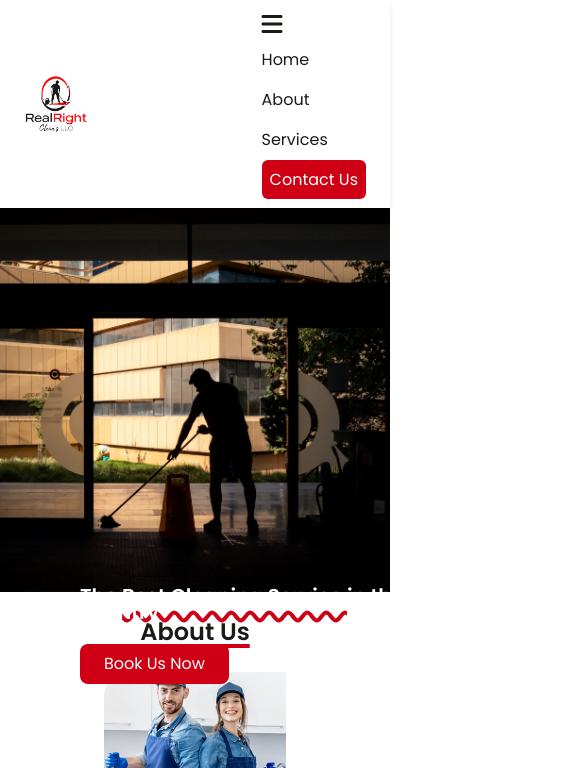
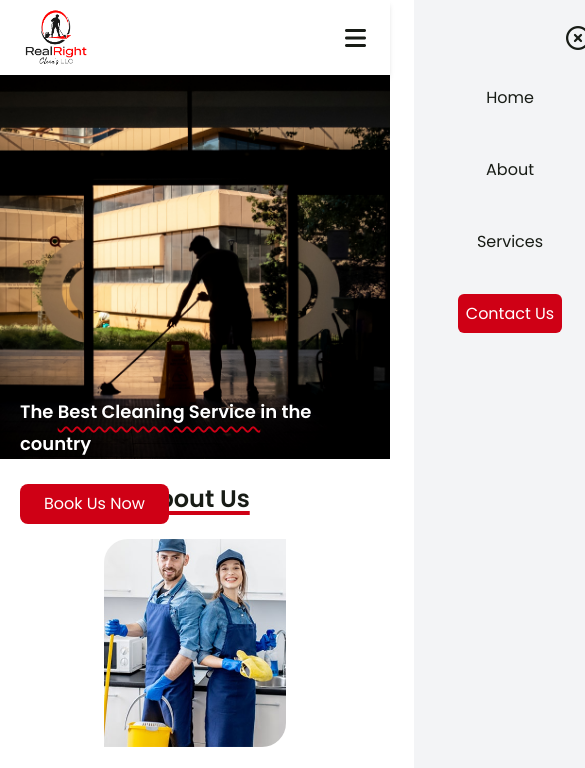
Before and after one commit to sabinbaniya/realright, a plain HTML site: page index.html in a window 390 px wide. Both pictures are taken after a click on the icon 355 px from the left and 37 px from the top of the page. Shown: the top 768 px of the page, 585 px wide, since content can reach past the window. Drawn offline with nearby package versions, Linux system fonts and the light colour scheme.

Commit message:
Mobile menu

```diff
--- a/assets/js/main.js
+++ b/assets/js/main.js
@@ -4,21 +4,20 @@ document.getElementById("year").innerText = year;
 
 //for menu
 const icon = document.getElementById("icon");
+const close = document.getElementById("close");
 const menu = document.getElementById("menu");
 const overlay = document.getElementById("overlay");
 
+function closeMenu() {
+  menu.classList.remove("-right-6");
+  menu.classList.add("-right-60");
+}
+
 icon.addEventListener("click", () => {
-  menu.classList.toggle("hidden");
-  overlay.classList.toggle("hidden");
-  // menu.classList.toggle("absolute");
-  // menu.classList.toggle("p-4");
-  // menu.classList.toggle("bg-gray-50");
-  // menu.classList.toggle("top-1/2");
-  // menu.classList.toggle("left-1/2");
-  // menu.classList.toggle("-translate-x-1/2");
-  // menu.classList.toggle("translate-y-1/2");
-  // menu.classList.toggle("text-center");
+  menu.classList.add("-right-6");
 });
+
+close.addEventListener("click", closeMenu);
 
 /* Testimonial Scroll start */
 const testimonial = document.querySelectorAll(".testimonial");
--- a/assets/styles/style.css
+++ b/assets/styles/style.css
@@ -1,5 +1,20 @@
+*,
+*::before,
+*::after {
+  box-sizing: border-box;
+}
+body {
+  font-family: "Poppins", sans-serif;
+  scroll-behavior: smooth;
+  overflow-x: hidden;
+}
+
 .hover-black:hover {
   color: black;
+}
+
+#menu {
+  transition: right 0.2s ease-in-out;
 }
 
 .visible-testimonial {
--- a/index.html
+++ b/index.html
@@ -49,52 +49,73 @@
     <link rel="stylesheet" href="./assets/styles/style.css" />
     <script src="./assets/js/main.js" defer></script>
   </head>
-  <body
-    style="
-      font-family: 'Poppins', sans-serif;
-      scroll-behavior: smooth;
-      overflow-x: hidden;
-    "
-    class="text-[#181c16]"
-  >
+  <body class="text-[#181c16]">
     <!-- navbar -->
     <nav class="flex px-4 justify-between items-center py-2 shadow-md bg-white">
       <div>
         <img src="./assets/images/logo.png" alt="Real Right" class="w-16" />
       </div>
       <div class="relative">
-        <i class="fas fa-bars text-2xl sm:hidden" id="icon"></i>
+        <i class="fas fa-bars text-2xl sm:hidden cursor-pointer" id="icon"></i>
 
-        <ul class="sm:flex sm:space-x-4 hidden" id="menu">
+        <!-- desktop only menu -->
+
+        <ul class="sm:flex sm:space-x-4 hidden">
           <li class="py-2">
-            <a href="#home"> Home</a>
+            <a href="#home" class="hover:text-[#cf0015]"> Home</a>
           </li>
           <li class="py-2">
-            <a href="#about"> About</a>
+            <a href="#about" class="hover:text-[#cf0015]"> About</a>
           </li>
           <li class="py-2">
-            <a href="#services"> Services</a>
+            <a href="#services" class="hover:text-[#cf0015]"> Services</a>
           </li>
           <li class="py-2">
-            <a href="#contact" class="bg-[#cf0015] p-2 rounded-md text-white">
+            <a
+              href="#contact"
+              class="hover:text-[#cf0015] bg-[#cf0015] p-2 rounded-md text-white"
+            >
               Contact Us</a
             >
           </li>
         </ul>
 
-        <div class="bg-red-100 w-40 h-screen absolute bottom-96">
+        <!-- desktop only menu -->
+
+        <!-- mobile only menu -->
+        <div
+          class="bg-gray-100 w-48 text-center h-screen absolute -top-6 -right-60 z-50"
+          id="menu"
+        >
+          <div class="flex justify-end h-8 pb-4 mb-8">
+            <i
+              class="far fa-times-circle mr-4 mt-4 cursor-pointer text-2xl"
+              id="close"
+            ></i>
+          </div>
           <ul class="sm:flex sm:space-x-4" id="menu">
-            <li class="py-2">
-              <a href="#home" class="hover:text-[#cf0015]"> Home</a>
+            <li class="py-4">
+              <a onClick="closeMenu()" href="#home" class="hover:text-[#cf0015]">
+                Home</a
+              >
             </li>
-            <li class="py-2">
-              <a href="#about" class="hover:text-[#cf0015]"> About</a>
+            <li class="py-4">
+              <a onClick="closeMenu()" href="#about" class="hover:text-[#cf0015]">
+                About</a
+              >
             </li>
-            <li class="py-2">
-              <a href="#services" class="hover:text-[#cf0015]"> Services</a>
+            <li class="py-4">
+              <a
+                onClick="closeMenu()"
+                href="#services"
+                class="hover:text-[#cf0015]"
+              >
+                Services</a
+              >
             </li>
-            <li class="py-2">
+            <li class="py-4">
               <a
+                onClick="closeMenu()"
                 href="#contact"
                 class="bg-[#cf0015] p-2 rounded-md text-white hover:bg-[#cf0010]"
               >
@@ -103,6 +124,7 @@
             </li>
           </ul>
         </div>
+        <!-- mobile only menu -->
       </div>
     </nav>
     <!-- navbar finished -->
@@ -111,13 +133,15 @@
       class="bg-[url('./assets/images/home.jpg')] h-96 bg-cover bg-no-repeat bg-center sm:h-[70vh] lg:h-[90vh]"
       id="home"
     >
-      <div class="w-11/12 mx-auto absolute bottom-40 left-20">
+      <div
+        class="w-11/12 mx-auto absolute left-5 lg:bottom-40 lg:left-20 bottom-80 sm:left-20"
+      >
         <h1
-          class="text-xl font-semibold mb-4 text-white lg:text-5xl max-w-2xl leading-4"
+          class="text-lg sm:text-3xl max-w-xs font-semibold mb-4 text-white lg:text-5xl lg:max-w-2xl leading-8"
         >
           The
           <span
-            class="underline decoration-wavy decoration-4 decoration-[#cf0015] underline-offset-8"
+            class="underline decoration-wavy lg:decoration-4 decoration-2 decoration-[#cf0015] underline-offset-8"
             >Best Cleaning Service </span
           >in the country
         </h1>
@@ -223,12 +247,14 @@
       >
         Contact Us
       </h3>
-      <div class="flex w-11/12 mx-auto items-center justify-around">
-        <div class="basis-1/2">
+      <div
+        class="lg:flex lg:w-11/12 lg:mx-auto lg:items-center lg:justify-around"
+      >
+        <div class="basis-1/2 lg:block hidden">
           <img
             src="./assets/images/contact.jpg"
             alt="Contact Us"
-            class="max-w-xs rounded-tl-3xl rounded-br-3xl ml-20"
+            class="max-w-xs rounded-tl-3xl rounded-br-3xl ml-20 lg:block hidden"
           />
         </div>
         <form action="" class="w-11/12 mx-auto mt-4 max-w-md">
```
